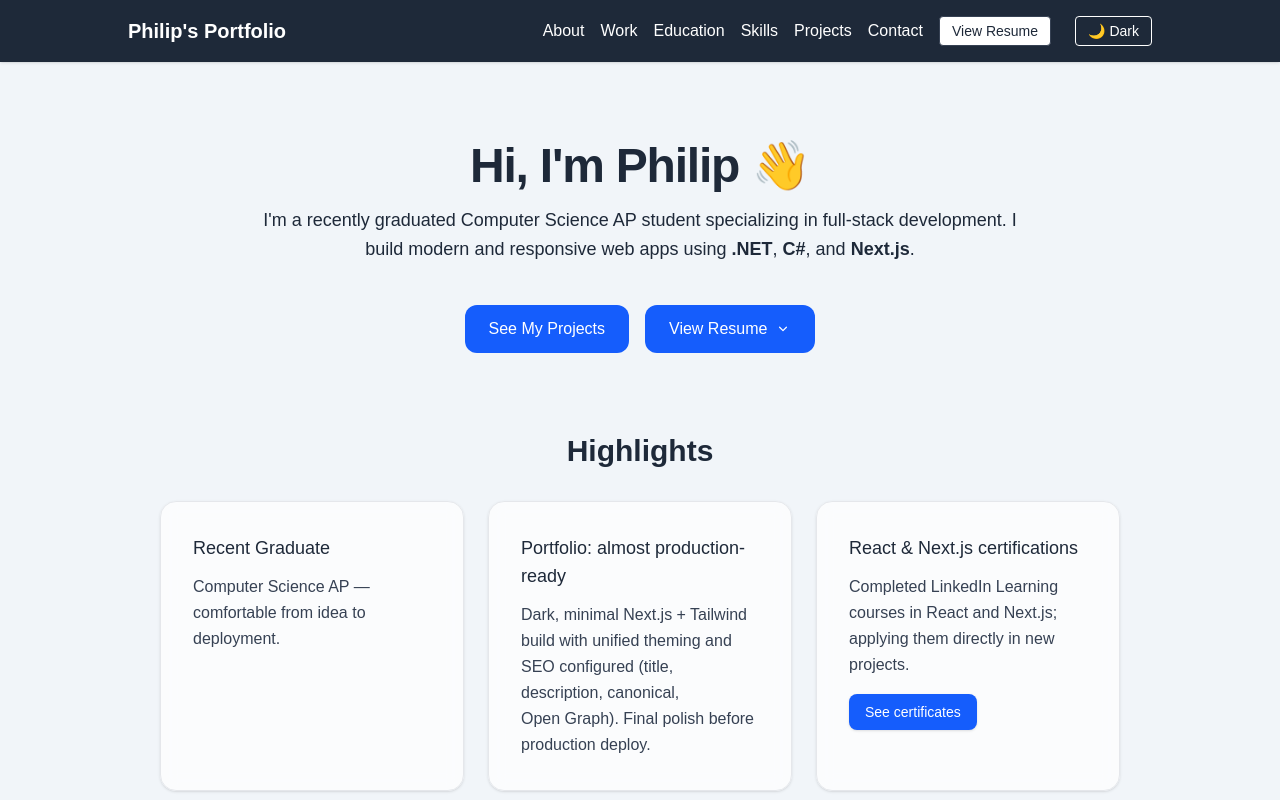
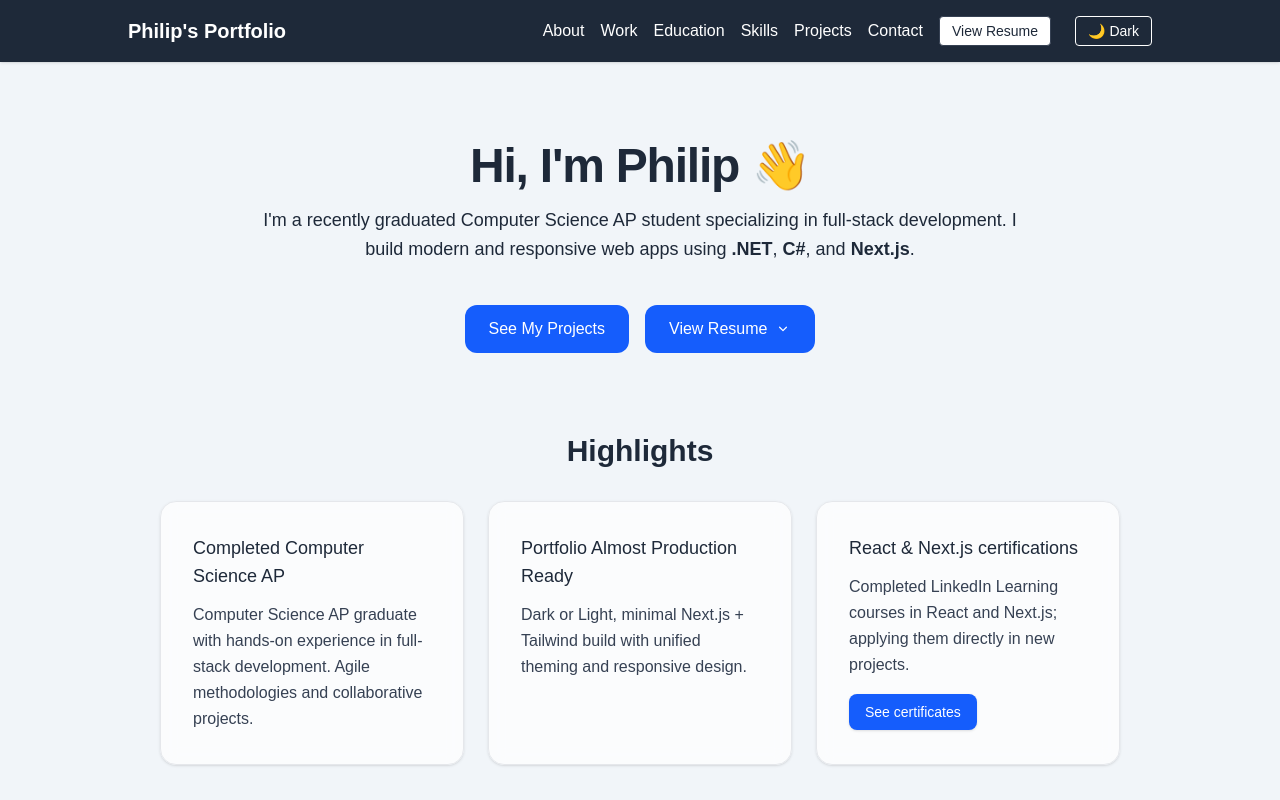
Before and after one commit to Nuggitt/portfolio-nextjs, a Next.js app: page / in a window 1280 px wide. Shown: the top 800 px of the page. Built offline with nearby package versions, Linux system fonts and the light colour scheme.

Commit message:
Fixed hightlight text.

```diff
--- a/src/app/page.js
+++ b/src/app/page.js
@@ -68,21 +68,20 @@ export default function HomePage() {
         <div className="grid md:grid-cols-3 gap-6">
           {/* Recent Graduate */}
           <div className="card h-full transition hover:shadow-md hover:-translate-y-0.5">
-            <h3 className="card-title-md">Recent Graduate</h3>
+            <h3 className="card-title-md">Completed Computer Science AP</h3>
             <p className="text-muted">
-              Computer Science AP — comfortable from idea to deployment.
+              Computer Science AP graduate with hands-on experience in
+              full-stack development. Agile methodologies and collaborative
+              projects.
             </p>
           </div>
 
-          {/* Portfolio almost production-ready */}
+          {/* Portfolio */}
           <div className="card h-full transition hover:shadow-md hover:-translate-y-0.5">
-            <h3 className="card-title-md">
-              Portfolio: almost production-ready
-            </h3>
+            <h3 className="card-title-md">Portfolio Almost Production Ready</h3>
             <p className="text-muted">
-              Dark, minimal Next.js + Tailwind build with unified theming and
-              SEO configured (title, description, canonical, Open&nbsp;Graph).
-              Final polish before production deploy.
+              Dark or Light, minimal Next.js + Tailwind build with unified
+              theming and responsive design.
             </p>
           </div>
 
```
